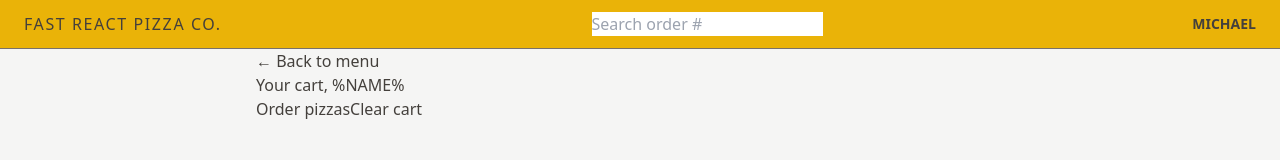
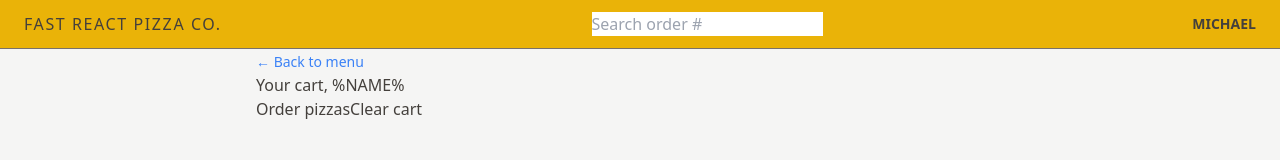
Before and after one commit to FlamingShali/Fast-React-Pizza, a React (Vite) app: page /cart in a window 1280 px wide. Shown: the top 160 px of the page. Built offline with nearby package versions, Linux system fonts and the light colour scheme.

Commit message:
styling buttons (hovers, focus)

```diff
--- a/src/features/cart/Cart.jsx
+++ b/src/features/cart/Cart.jsx
@@ -29,7 +29,12 @@ function Cart() {
 
   return (
     <div>
-      <Link to="/menu">&larr; Back to menu</Link>
+      <Link
+        to="/menu"
+        className="text-sm text-blue-500 hover:text-blue-600 hover:underline"
+      >
+        &larr; Back to menu
+      </Link>
 
       <h2>Your cart, %NAME%</h2>
 
--- a/src/features/order/CreateOrder.jsx
+++ b/src/features/order/CreateOrder.jsx
@@ -1,31 +1,31 @@
-import { useState } from "react";
-import { Form, redirect, useActionData, useNavigation } from "react-router-dom";
-import { createOrder } from "../../services/apiRestaurant";
+import { useState } from 'react';
+import { Form, redirect, useActionData, useNavigation } from 'react-router-dom';
+import { createOrder } from '../../services/apiRestaurant';
 
 // https://uibakery.io/regex-library/phone-number
 const isValidPhone = (str) =>
   /^\+?\d{1,4}?[-.\s]?\(?\d{1,3}?\)?[-.\s]?\d{1,4}[-.\s]?\d{1,4}[-.\s]?\d{1,9}$/.test(
-    str
+    str,
   );
 
 const fakeCart = [
   {
     pizzaId: 12,
-    name: "Mediterranean",
+    name: 'Mediterranean',
     quantity: 2,
     unitPrice: 16,
     totalPrice: 32,
   },
   {
     pizzaId: 6,
-    name: "Vegetale",
+    name: 'Vegetale',
     quantity: 1,
     unitPrice: 13,
     totalPrice: 13,
   },
   {
     pizzaId: 11,
-    name: "Spinach and Mushroom",
+    name: 'Spinach and Mushroom',
     quantity: 1,
     unitPrice: 15,
     totalPrice: 15,
@@ -34,7 +34,7 @@ const fakeCart = [
 
 function CreateOrder() {
   const navigation = useNavigation();
-  const isSubmitting = navigation.state === "submitting";
+  const isSubmitting = navigation.state === 'submitting';
 
   const formErrors = useActionData();
   // const [withPriority, setWithPriority] = useState(false);
@@ -78,8 +78,11 @@ function CreateOrder() {
 
         <div>
           <input type="hidden" name="cart" value={JSON.stringify(cart)} />
-          <button disabled={isSubmitting}>
-            {isSubmitting ? "Placing order..." : "Order now"}
+          <button
+            disabled={isSubmitting}
+            className="inline-block rounded-full bg-yellow-400 px-4 py-3 font-semibold uppercase tracking-wide text-stone-800 transition-colors duration-300 hover:bg-yellow-300 focus:bg-yellow-300 focus:outline-none focus:ring focus:ring-yellow-300 focus:ring-offset-2 disabled:cursor-not-allowed"
+          >
+            {isSubmitting ? 'Placing order...' : 'Order now'}
           </button>
         </div>
       </Form>
@@ -96,20 +99,20 @@ export async function action({ request }) {
   const order = {
     ...data,
     cart: JSON.parse(data.cart),
-    priority: data.priority === "on",
+    priority: data.priority === 'on',
   };
-  const newOrder = await createOrder(order);
 
   const errors = {};
   if (!isValidPhone(order.phone))
     errors.phone =
-      "Please, give us your correct phone numer. We might need it to contact you.";
-
-  //If everything is ok, create new order and redirect
+      'Please, give us your correct phone numer. We might need it to contact you.';
 
   if (Object.keys(errors) / length > 0) return errors;
 
-  return redirect(`/order/${newOrder.idgi}`);
+  // const newOrder = await createOrder(order);
+  // return redirect(`/order/${newOrder.idgi}`);
+
+  return null;
 }
 
 export default CreateOrder;
```
